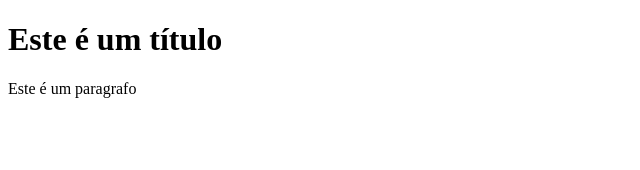
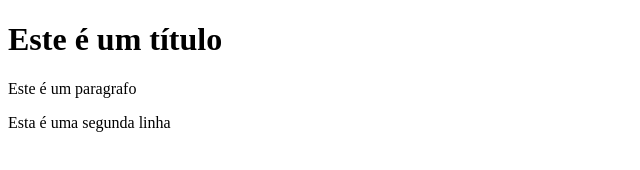
Before and after one commit to fabianomusica/Xperience, a plain HTML site: page index.html in a window 1280 px wide. Shown: the whole page, without its empty margins (0-640 px from the left). Drawn offline with Linux system fonts and the light colour scheme.

Commit message:
nova demanda

```diff
--- a/index.html
+++ b/index.html
@@ -8,5 +8,6 @@
 <body>
     <h1>Este é um título</h1>
     <p>Este é um paragrafo</p>
+    <p>Esta é uma segunda linha</P>
 </body>
 </html>
```
